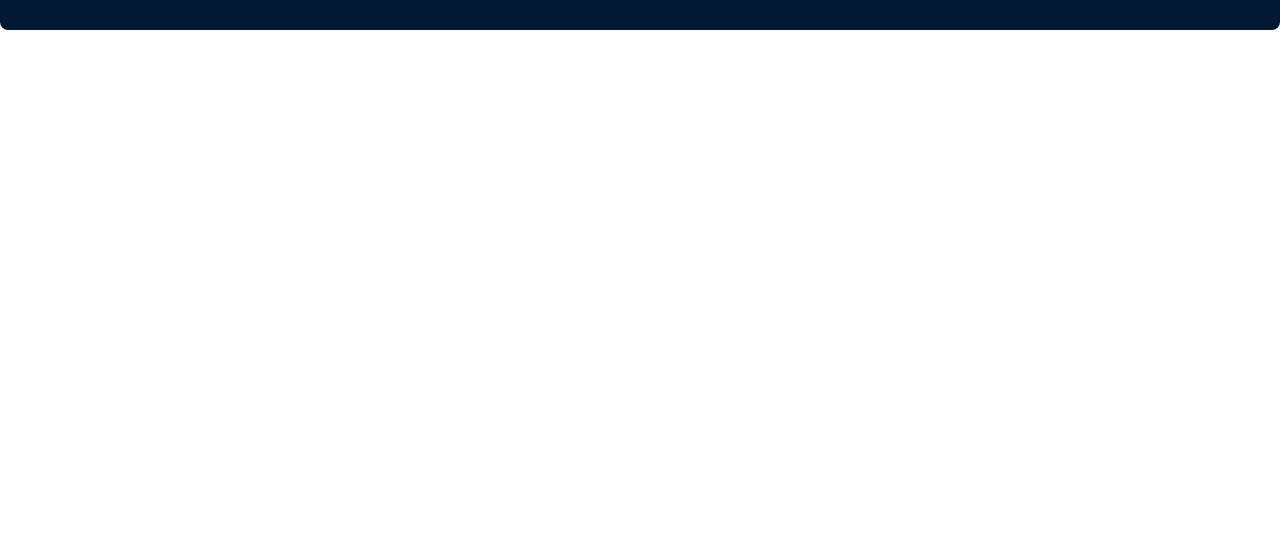
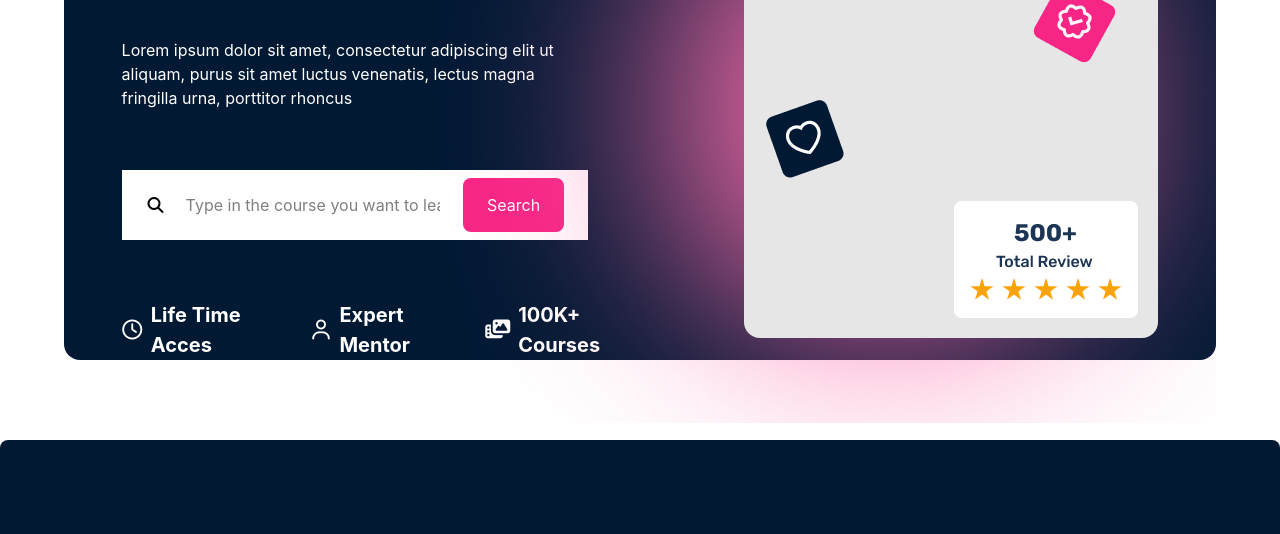
Before and after one commit to hursedhimmatov7-del/GIT4, a website: page index.html in a window 1280 px wide. Shown: the part 526-1060 px from the top of the page. Before the commit the page ends 800 px from the top, so only its background shows below. Drawn offline with nearby package versions, Linux system fonts and the light colour scheme; files that its build step writes are made by us from their sources.

Commit message:
Sec1 done

```diff
--- a/index.html
+++ b/index.html
@@ -23,10 +23,45 @@
                 <a href="./src/page4.html"><button class="p-2 px-6 border rounded-lg border-white">Login</button></a>
                 <a href="./src/page5.html"><button class="p-2 px-6 bg-[#F72585] rounded-lg text-white">Sign Up</button></a>
             </div>
-            <p class="lg:hidden text-white text-2xl font-bold">☰</p>
+            <p class="lg:hidden flex text-[#021934] text-2xl font-bold">☰</p>
         </div>
     </header>
-
+    <section class="lg:max-w-350 w-[90%] m-auto flex items-center mb-20 lg:pt-30 pt-15 bg-[#021934] relative rounded-2xl">
+        <img class="absolute right-0" src="src/Accent.png" alt="">
+      <div class="w-[90%] m-auto flex lg:flex-row flex-col gap-y-10 lg:pb-0 pb-10 items-start justify-between">
+        <div class="flex flex-col items-start gap-15 text-white lg:w-[50%] w-full">
+            <h1 class="lg:text-6xl text-2xl font-bold w-[80%] ">Find the Best Courses and Amazing Mentor</h1>
+            <h1 class="w-[90%] ">Lorem ipsum dolor sit amet, consectetur adipiscing elit ut aliquam, purus sit amet luctus venenatis, lectus magna fringilla urna, porttitor rhoncus </h1>
+            <form class="bg-white  py-2 px-6 lg:w-[90%] w-full flex items-center justify-between">
+                <div class=" lg:w-full flex items-center gap-5 text-black">
+                       <i class="fa-solid fa-magnifying-glass"></i>
+                       <input class="lg:w-[80%]" placeholder="Type in the course you want to learn" type="text" name="" id="">
+                </div>
+                <button class="lg:flex hidden p-[15px_30px] px-6 bg-[#F72585] rounded-lg text-white">Search</button>
+            </form>
+            <div class="flex items-center gap-7 lg:text-[20px] text-[14px]">
+                <div class="flex items-center gap-2">
+                    <i class="fa-regular fa-clock"></i>
+                    <h1 class="font-bold">Life Time Acces</h1>
+                </div>
+                 <div class="flex items-center gap-2">
+                  <i class="fa-regular fa-user"></i>
+                    <h1 class="font-bold">Expert Mentor</h1>
+                </div>
+                 <div class="flex items-center gap-2">
+                 <i class="fa-solid fa-photo-film"></i>
+                    <h1 class="font-bold">100K+ Courses</h1>
+                </div>
+            </div>
+        </div>
+        <div class="lg:w-[40%] relative w-full rounded-2xl h-150 bg-[#E6E6E6]">
+            <img class="absolute top-10 left-10" src="src/p1.png" alt="">
+             <img class="absolute top-60 right-10" src="src/p2.png" alt="">
+             <img class="absolute top-90 left-5" src="src/p3.png" alt="">
+             <img class="absolute bottom-5 right-5" src="src/p4.png" alt="">
+        </div>
+      </div>
+    </section>
     <footer class="bg-[#021934] px-5 pt-10 pb-5 lg:mb-10 lg:px-15 rounded-lg lg:pt-25 lg:pb-10 flex flex-col gap-10 lg:max-w-350 m-auto">
     <div class="flex flex-col lg:flex-row lg:justify-between gap-5 lg:gap-10 w-full">
 
```
Also changed, not shown: src/Accent.png (added), src/p1.png (added), src/p2.png (added), src/p3.png (added), src/p4.png (added).
